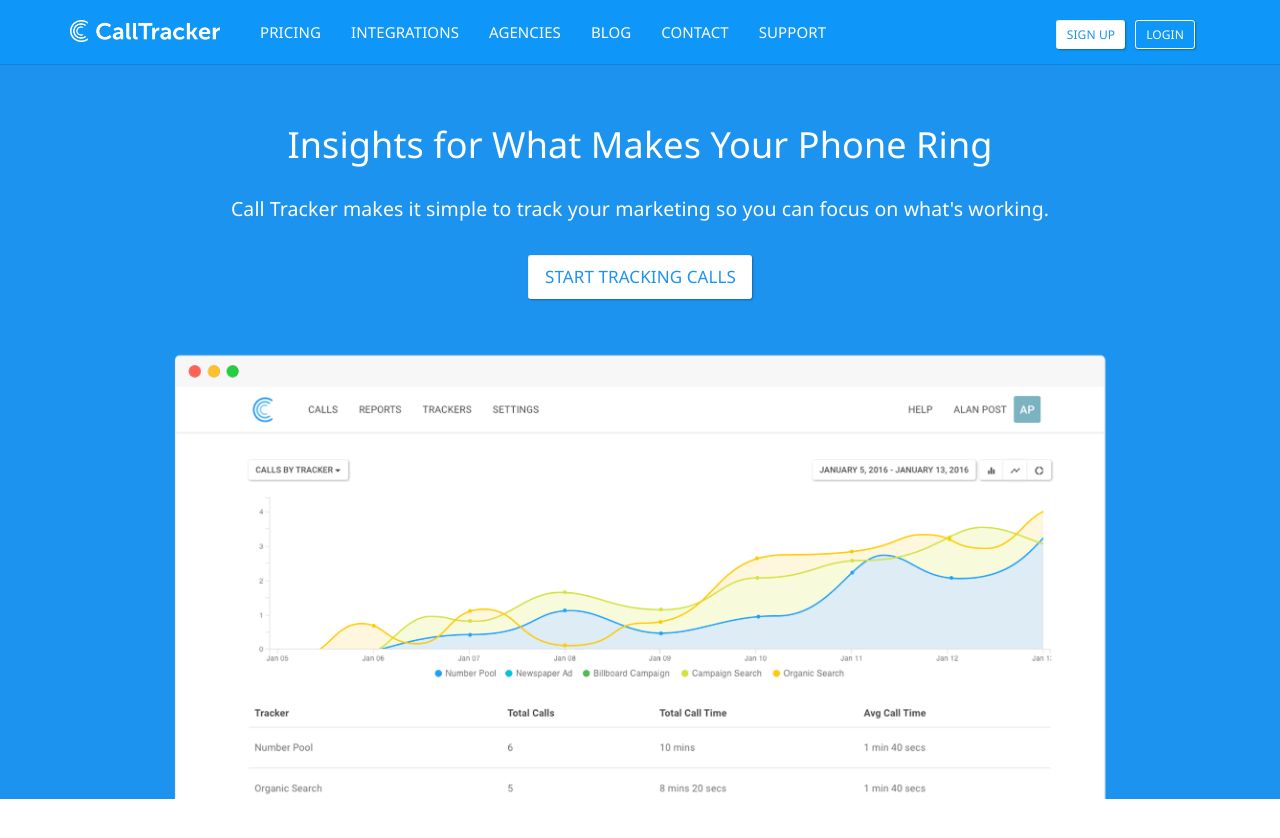
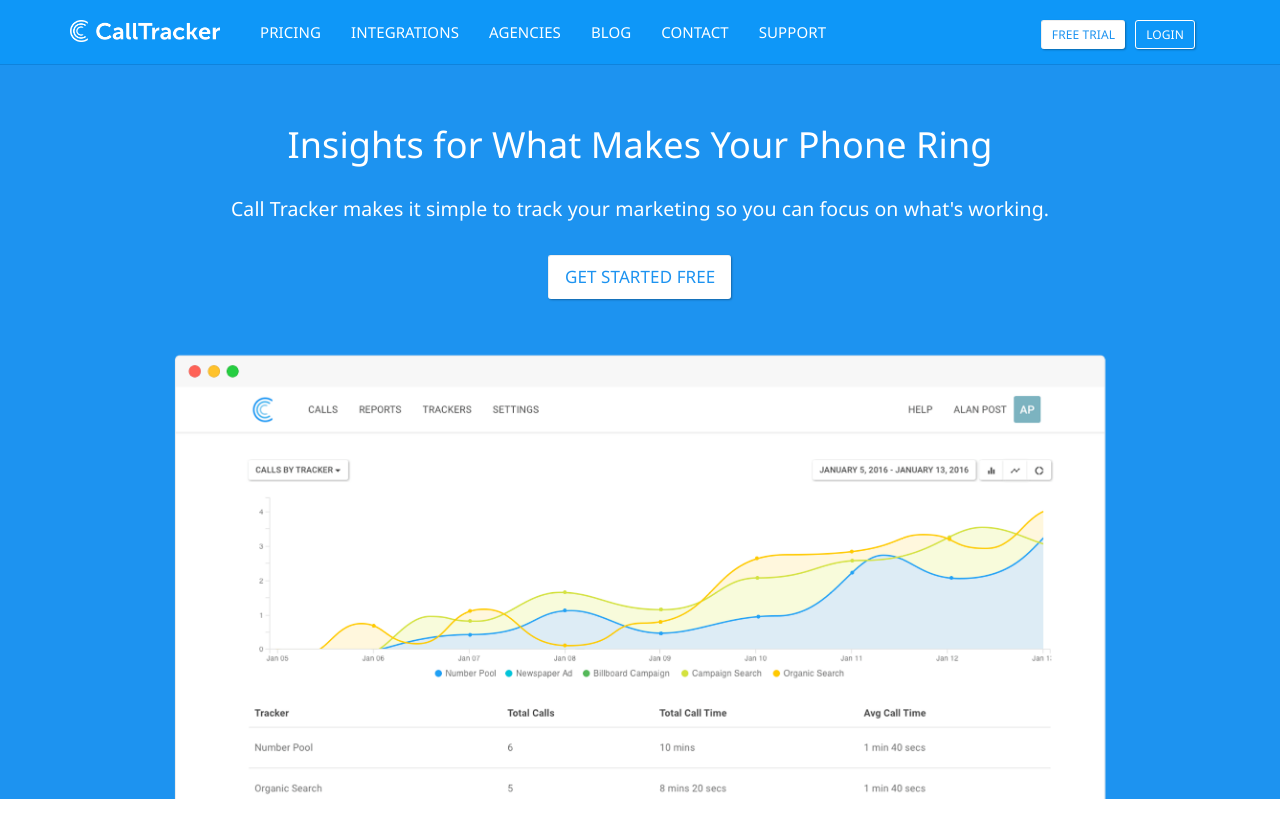
Before and after one commit to sumonst21/calltrackerio-site, a Jekyll site: the page built from index.html, in a window 1280 px wide and 900 px high. Shown: the top 838 px of the window. Built offline with Jekyll 4.4.1, drawn with Linux system fonts in a browser that asks for light colours.

Commit message:
update text to show 30 day free trial

```diff
--- a/_includes/nav-main.html
+++ b/_includes/nav-main.html
@@ -1,6 +1,6 @@
 <div id="navbar" class="collapse navbar-collapse">
   <a href="https://app.calltracker.io/login/" class="btn btn-inverse pull-right btn-sm m-t-20 m-l-10">Login</a>
-  <a href="https://app.calltracker.io/signup/" class="btn btn-default pull-right btn-sm m-t-20">Sign Up</a>
+  <a href="https://app.calltracker.io/signup/" class="btn btn-default pull-right btn-sm m-t-20">Free Trial</a>
 	<ul class="nav navbar-nav">
 		<li><a href="/pricing/">Pricing</a></li>
 		<li><a href="/integrations/">Integrations</a></li>
--- a/index.html
+++ b/index.html
@@ -32,7 +32,7 @@
 		</div>
 		<div class="row">
 			<div class="col-md-12 text-center">
-				<a href="https://app.calltracker.io/signup/" class="btn btn-lg btn-default animated pulse">Start Tracking Calls</a>
+				<a href="https://app.calltracker.io/signup/" class="btn btn-lg btn-default animated pulse">Get Started Free</a>
 			</div>
 		</div>
 		<div class="row text-center">
```
